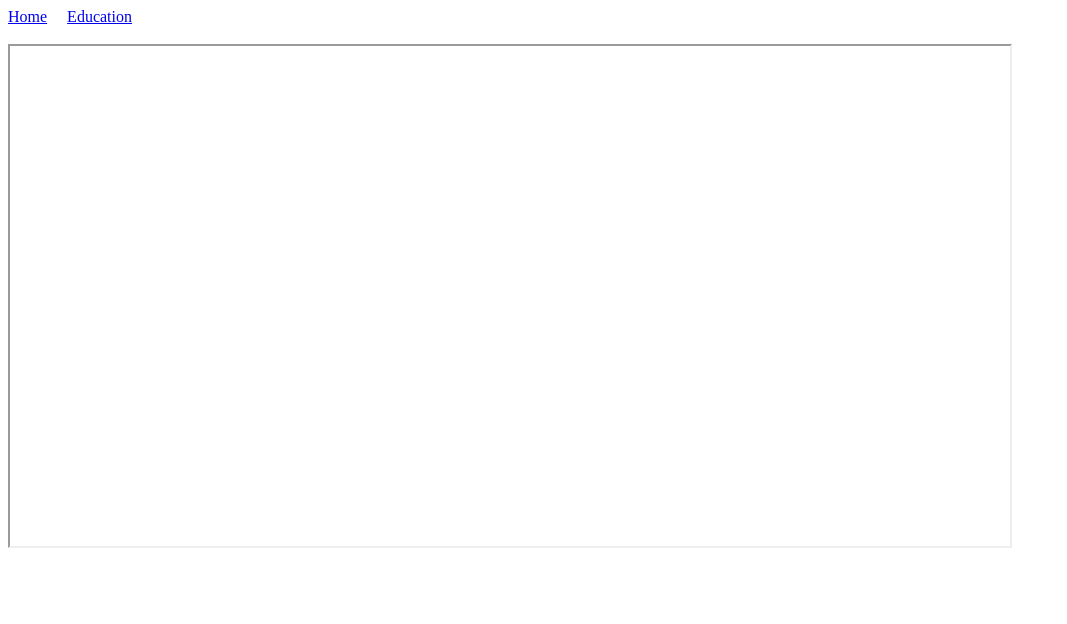
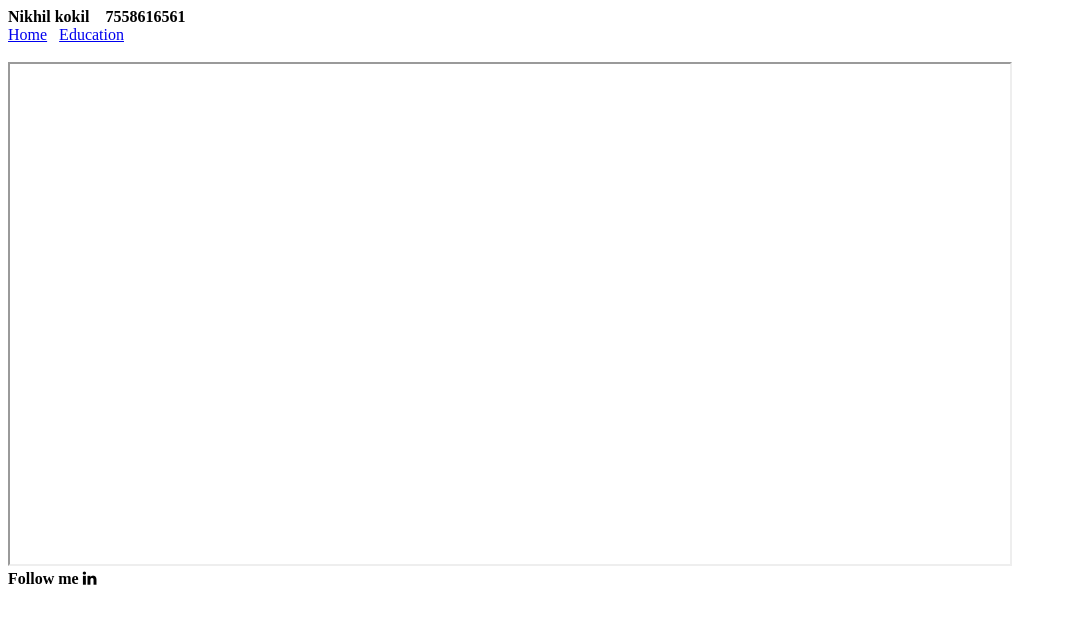
Before and after one commit to nikhilkokil17/my-profile, a plain HTML site: page index.html in a window 1280 px wide. Shown: the whole page, without its empty margins (0-1067 px from the left). Drawn offline with Linux system fonts and the light colour scheme.

Commit message:
comleted code
comleted code

```diff
--- a/index.html
+++ b/index.html
@@ -2,13 +2,19 @@
 <html>
     <head>
       <title> index </title>
+      <!-- CDN link -->
+      <link rel="stylesheet" href="https://cdnjs.cloudflare.com/ajax/libs/font-awesome/4.7.0/css/font-awesome.min.css">
     </head>
+    <header> <b>Nikhil kokil &nbsp;&nbsp;&nbsp;7558616561</b></header>
+
     <body>
-        <a href="home.html" target="myframe">Home</a> &nbsp;&nbsp;&nbsp;
+        <a href="home.html" target="myframe">Home</a> &nbsp;
         <a href="Education.html" target="myframe"> Education</a>&nbsp;&nbsp;&nbsp;
         <br>
         <br>
         <iframe width="1000px" height="500px" name="myframe"></iframe>
+<br>
+        <strong>Follow me </strong><i class="fa fa-linkedin" aria-hidden="true" ></i>
 
     </body>
 </html>
```
